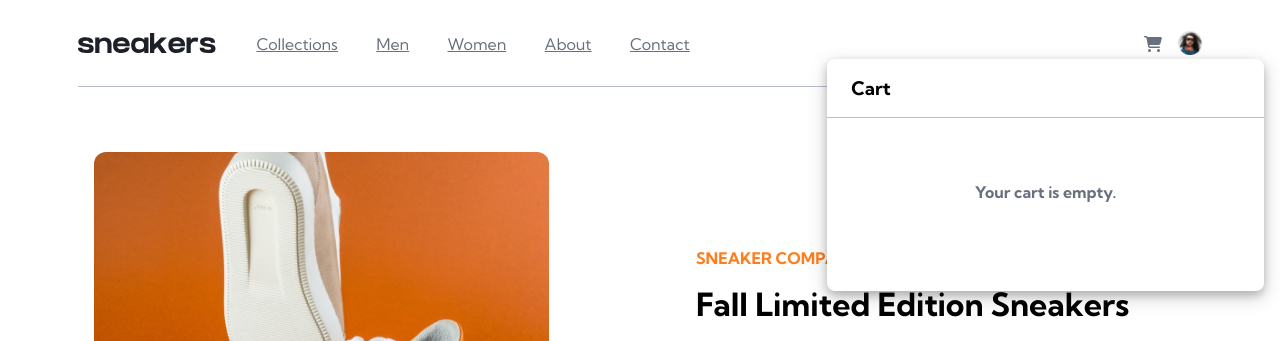
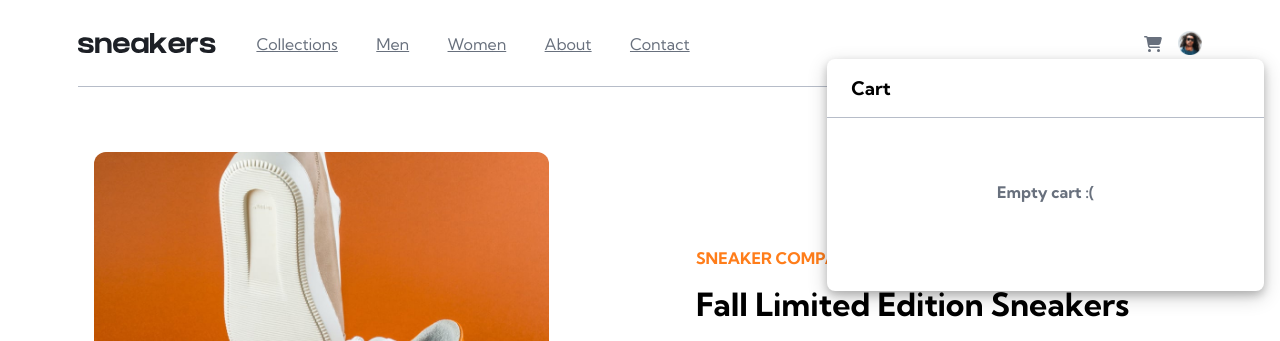
Before and after one commit to Muaz02/e-commerce-product, a React (Vite) app: page / in a window 1280 px wide. Both pictures are taken after a click on the icon 1152 px from the left and 44 px from the top of the page. Shown: the top 341 px of the page. Built offline with nearby package versions, Linux system fonts and the light colour scheme.

Commit message:
general improvments

```diff
--- a/src/components/Cart.jsx
+++ b/src/components/Cart.jsx
@@ -1,4 +1,4 @@
-import React from "react";
+import React, { useRef } from "react";
 import { FontAwesomeIcon } from '@fortawesome/react-fontawesome'
 import { faTrash } from '@fortawesome/free-solid-svg-icons'
 
@@ -22,18 +22,30 @@ export default function Cart(props){
         )
     })
 
+    function checkout(){
+        props.setCartData([])
+        props.setIsOrderChecked(true)
+        setTimeout(()=>{
+            props.setIsOrderChecked(false)
+            props.setIsCartOpened(false)
+        },2250)
+    }
 
     return(
         <div className={`cart ${props.isCartOpened? 'active':'inactive'}`} ref={props.refProp}>
-            <h3 className="cart--title">Cart</h3>
-            <hr className="cart--line"></hr>
+            <header>
+                <h3 className="cart--title">Cart</h3>
+                <hr className="cart--line"></hr>
+            </header>
             {
                 props.cart.length>0?
                 <div className="cart--products--container">
                     {cartDataEl}
-                    <button className="btn cart--checkout--btn">Checkout</button>
+                    <button className="btn cart--checkout--btn" onClick={()=>checkout()}>Checkout</button>
                 </div>:
-                <h3 className="cart--empty--text">Your cart is empty.</h3>
+                props.isOrderChecked?
+                    <p className="order--set--text">We got your order!</p>:
+                    <h3 className="cart--empty--text">Empty cart :(</h3>
             }
         </div>
     )
--- a/src/components/Main.jsx
+++ b/src/components/Main.jsx
@@ -50,7 +50,7 @@ export default function Main(props){
             else {
                 return [...prevCart,{...product,amount:orderAmount}]
             }
-
+            props.setIsCartChecked(false)
         }
         )
         setOrderAmount(0)
--- a/src/index.css
+++ b/src/index.css
@@ -19,7 +19,7 @@ main {
   width: 100%;
 }
 
-@media (min-width:685px){
+@media (min-width:850px){
   .container {
     width: 97.5%;
   }
@@ -98,13 +98,13 @@ header {
   transform: translateY(.5px);
 }
 
-@media (max-width:684px) {
+@media (max-width:849px) {
   .desktop--menu {
     display: none;
   }
 }
 
-@media (min-width:685px) {
+@media (min-width:850px) {
 
   header {
     padding: 0;
@@ -192,7 +192,7 @@ header {
   text-decoration: underline;
 }
 
-@media (min-width:685px) {
+@media (min-width:850px) {
   .menu--container {
     display: none;
   }
@@ -219,12 +219,18 @@ header {
   display: none
 }
 
-.cart--empty--text {
+.cart--empty--text,
+.order--set--text {
   font-size: 1rem;
   text-align: center;
   margin: auto;
   color: hsl(219, 9%, 45%);
 }
+
+.order--set--text {
+  color: hsl(26, 100%, 55%);
+}
+
 
 .cart--title {
   margin: 0;
@@ -294,7 +300,7 @@ header {
   transform: translateY(1px);
 }
 
-@media (min-width:685px) {
+@media (min-width:850px) {
   .cart{
     justify-self: flex-end;
     height: 13.5em;
@@ -554,14 +560,14 @@ main {
   color: white;
 }
 
-@media (max-width:684px){
+@media (max-width:849px){
   .product--thumbnail--container,
   .lightbox--container {
     display: none;
   }
 }
 
-@media (min-width:685px) {
+@media (min-width:850px) {
   .product--img--container {
     width: 50%;
     height: 100%;
--- a/src/pages/ProductPage.jsx
+++ b/src/pages/ProductPage.jsx
@@ -10,6 +10,8 @@ export default function ProductPage(){
     const [cartData,setCartData] = React.useState(data)
     const [isCartOpened,setIsCartOpened] = React.useState(false)
     const [isMenuOpened,setIsMenuOpened] = React.useState(false)
+    const [isOrderChecked,setIsOrderChecked] = React.useState(false)
+
     const menuRef = useRef(null);
     const cartRef = useRef(null)
 
@@ -59,10 +61,31 @@ export default function ProductPage(){
 
     return(
             <div className="container">
-                <Header toggleCart={toggleCart} openMenu={openMenu} isCartOpened={isCartOpened}/>
-                <Menu refProp={menuRef} closeMenu={closeMenu} isMenuOpened={isMenuOpened}/>
-                <Cart refProp={cartRef} isCartOpened={isCartOpened} cart={cartData} removeProduct={removeProduct}/>
-                <Main setCartData={setCartData}/>
+                <Header
+                  toggleCart={toggleCart}
+                  openMenu={openMenu}
+                  isCartOpened={isCartOpened}
+                />
+                <Menu
+                  refProp={menuRef}
+                  closeMenu={closeMenu}
+                  isMenuOpened={isMenuOpened}
+                />
+                <Cart
+                  refProp={cartRef}
+                  isCartOpened={isCartOpened}
+                  setIsCartOpened={setIsCartOpened}
+                  cart={cartData}
+                  setCartData={setCartData}
+                  removeProduct={removeProduct}
+                  isOrderChecked={isOrderChecked}
+                  setIsOrderChecked={setIsOrderChecked}
+                />
+                <Main
+                  setCartData={setCartData}
+                  isOrderChecked={isOrderChecked}
+                  setIsOrderChecked={setIsOrderChecked}
+                />
             </div>
     )
 }
```
